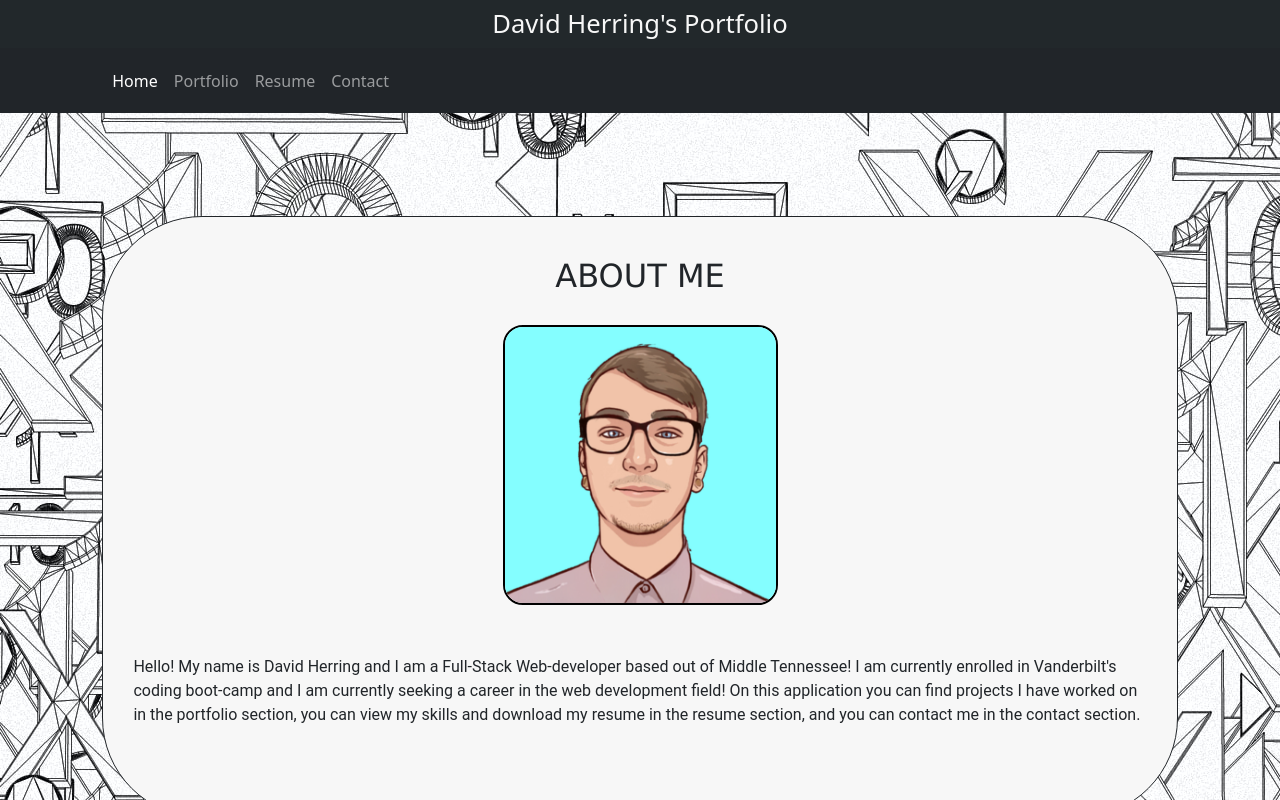
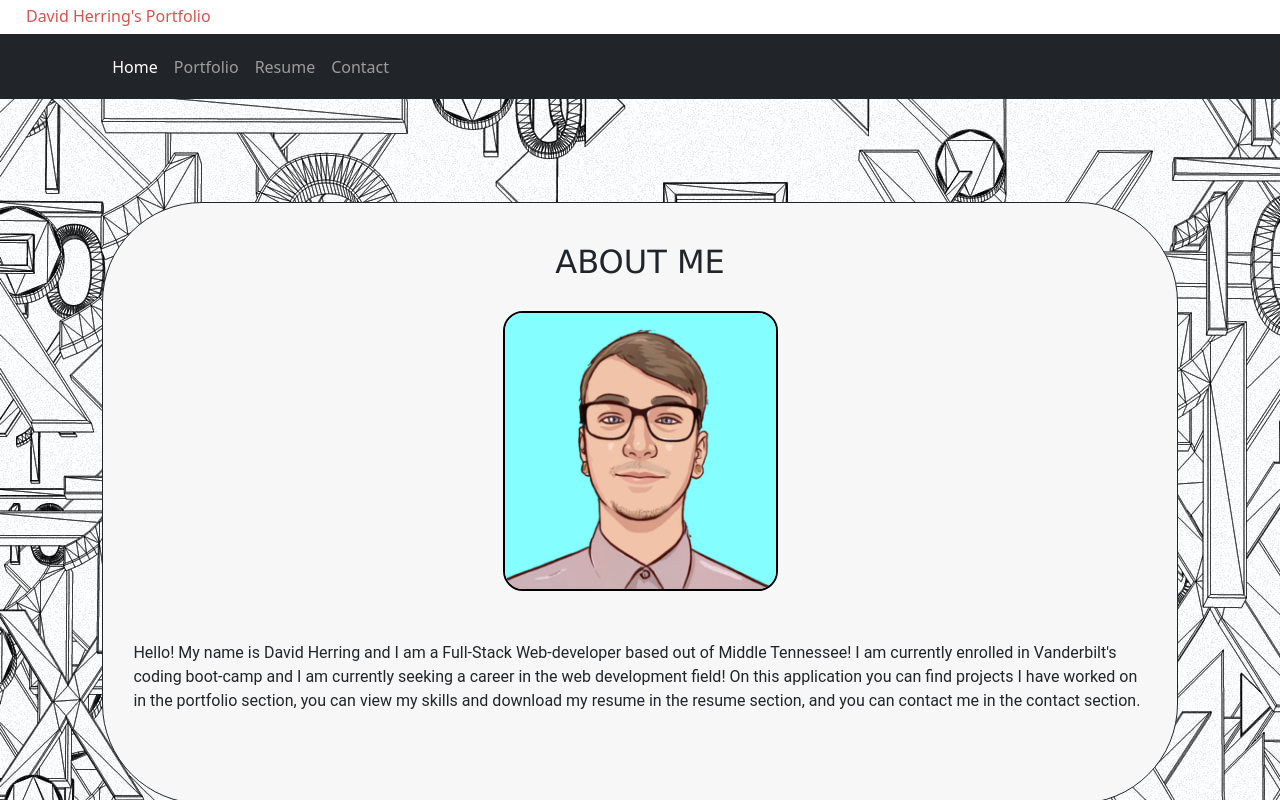
Before and after one commit to davidherring1998/david-herrings-portfolio, a React (Create React App) app: page / in a window 1280 px wide. Shown: the top 800 px of the page. Built offline with nearby package versions, Linux system fonts and the light colour scheme.

Commit message:
fixing header

```diff
--- a/src/components/nav.js
+++ b/src/components/nav.js
@@ -19,7 +19,8 @@ const styles = {
 function NavTabs({ currentPage, handlePageChange }) {
   return (
     <div>
-      <div className="header">David Herring's Portfolio</div>
+      <div className="header">
+        <h1 className="headerText">David Herring's Portfolio</h1></div>
 
 
 
--- a/src/styles/container.css
+++ b/src/styles/container.css
@@ -5,11 +5,20 @@ body {
 }
 
 .header{
-    padding: 5px;
-    background-color:#22282b;
+    padding: .4px;
+    /* background-color:#22282b; */
+    background-color: white;
     color:#f7f7f7;
     text-align: center;
-    font-size: 2vw;
+    font-size: ".4rem";
+    color: #d9534f;
+    text-align: left;
+}
+
+.headerText{
+    font-size: 1rem;
+    margin-left: 2%;
+    margin-top: .5%;
 }
 
 p {
```
Also changed, not shown: 1 other file (tests, documents, lock files or other folders).
